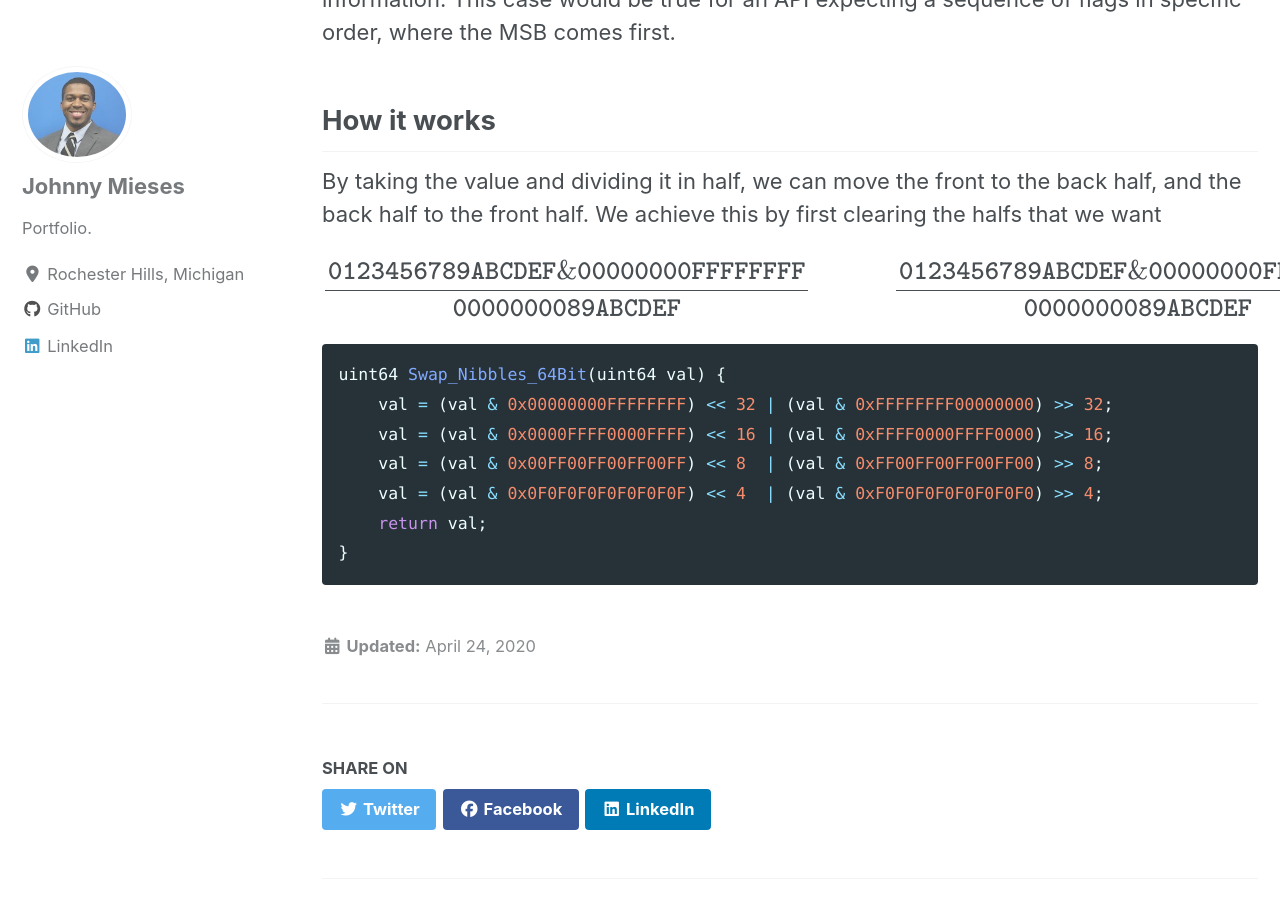
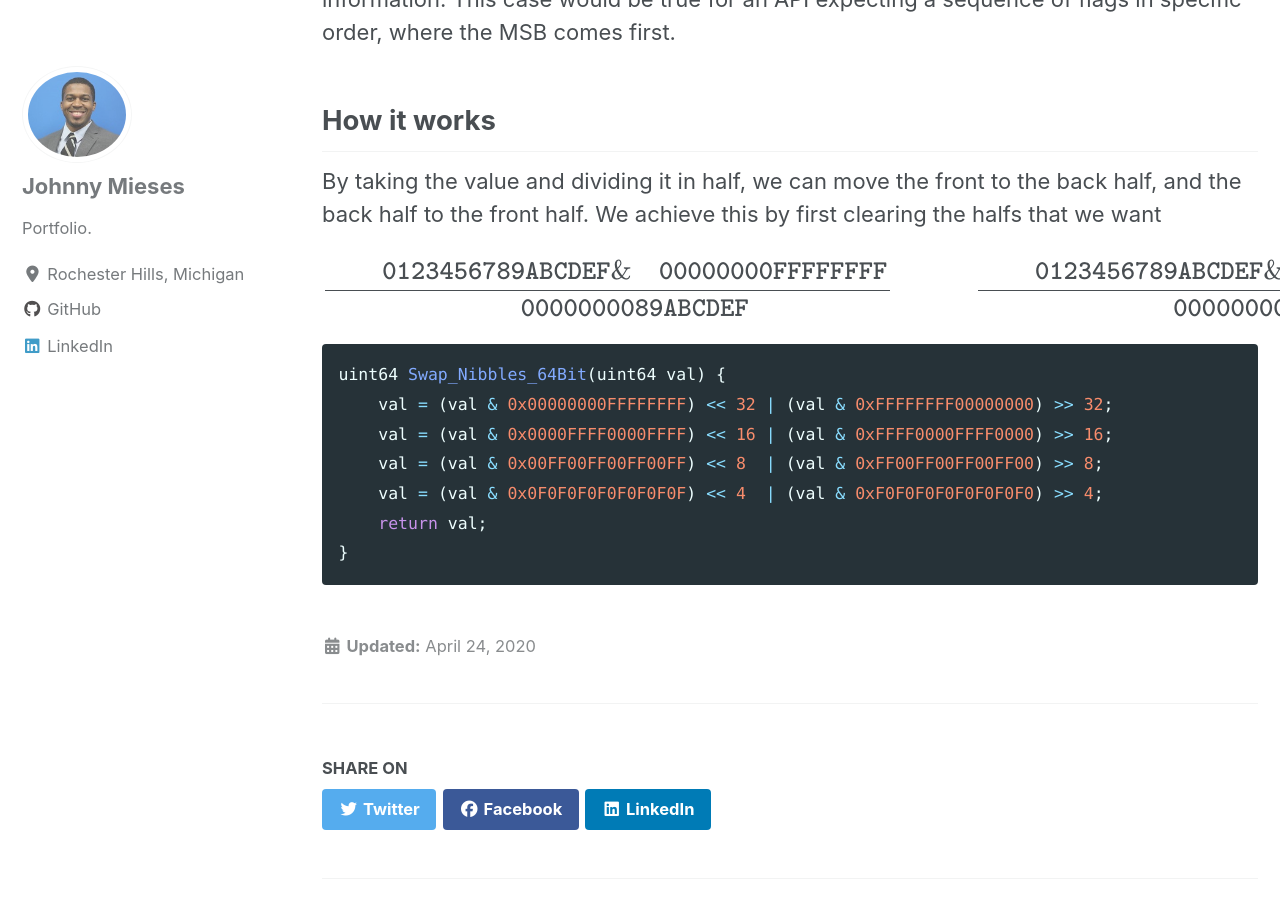
Before and after one commit to jmieses/jmportfolio.github.io, a Jekyll site: the page built from _posts/2020-04-24-Swapping-Nibbles-in-64-bitfield.md, in a window 1280 px wide and 900 px high, scrolled down 773 px. Built offline with Jekyll 4.4.1, drawn with Linux system fonts in a browser that asks for light colours; cached includes are drawn as plain includes; nearby versions of some CDN libraries; formulas are drawn with MathJax 3.

Commit message:
post update

````diff
--- a/_posts/2020-04-24-Swapping-Nibbles-in-64-bitfield.md
+++ b/_posts/2020-04-24-Swapping-Nibbles-in-64-bitfield.md
@@ -21,8 +21,8 @@ In addition, let's suppose that we need to keep the nibbles in a specific ordere
 
 By taking the value and dividing it in half, we can move the front to the back half, and the back half to the front half. We achieve this by first clearing the halfs that we want
 
-$$ \frac{\texttt{0123456789ABCDEF} \\ \&  \texttt{00000000FFFFFFFF}}{ \texttt{0000000089ABCDEF}} \hspace{3em}
-\frac{\texttt{0123456789ABCDEF} \\ \&  \texttt{00000000FFFFFFFF}}{ \texttt{0000000089ABCDEF}} $$
+$$ \frac{\qquad \texttt{0123456789ABCDEF} \\ \& \quad \texttt{00000000FFFFFFFF}}{\qquad \texttt{0000000089ABCDEF}} \hspace{3em}
+\frac{\qquad \texttt{0123456789ABCDEF} \\ \& \quad \texttt{00000000FFFFFFFF}}{\qquad \texttt{0000000089ABCDEF}} $$
 
 ```c
 uint64 Swap_Nibbles_64Bit(uint64 val) {
````
